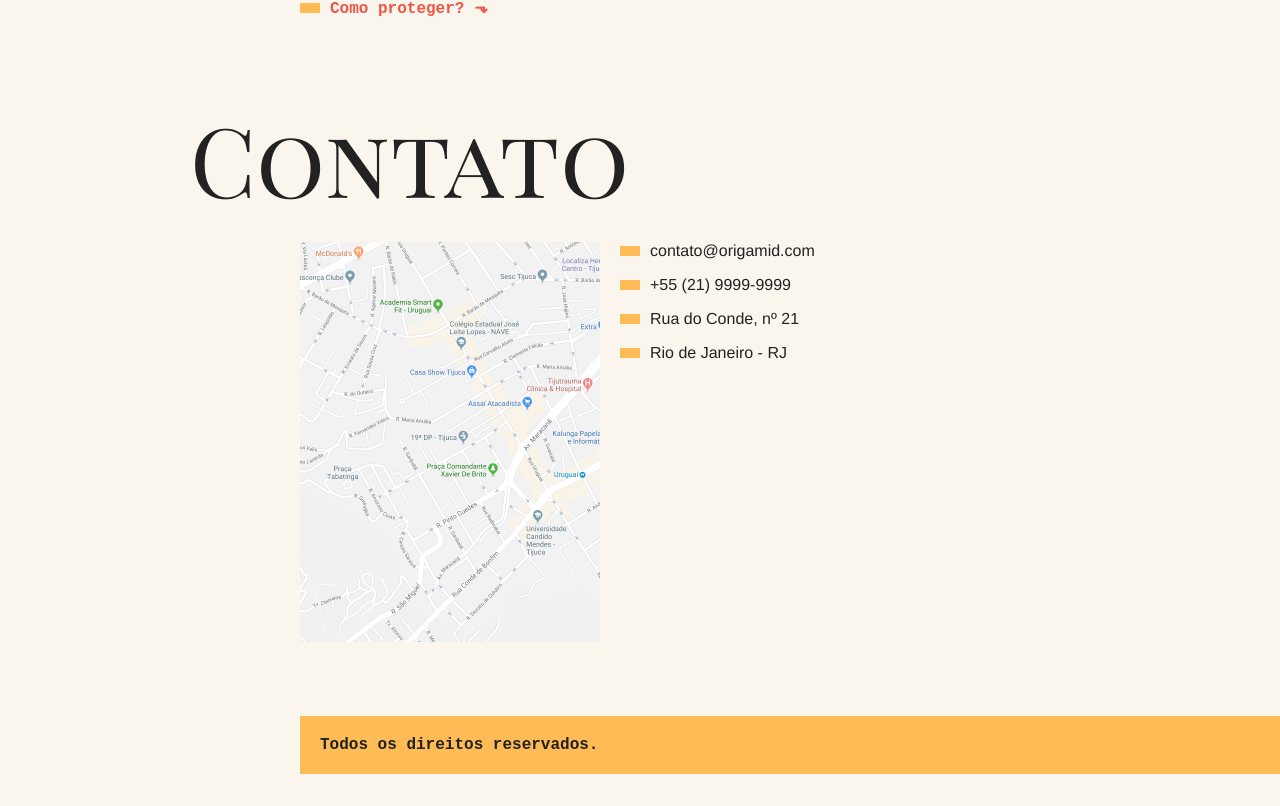
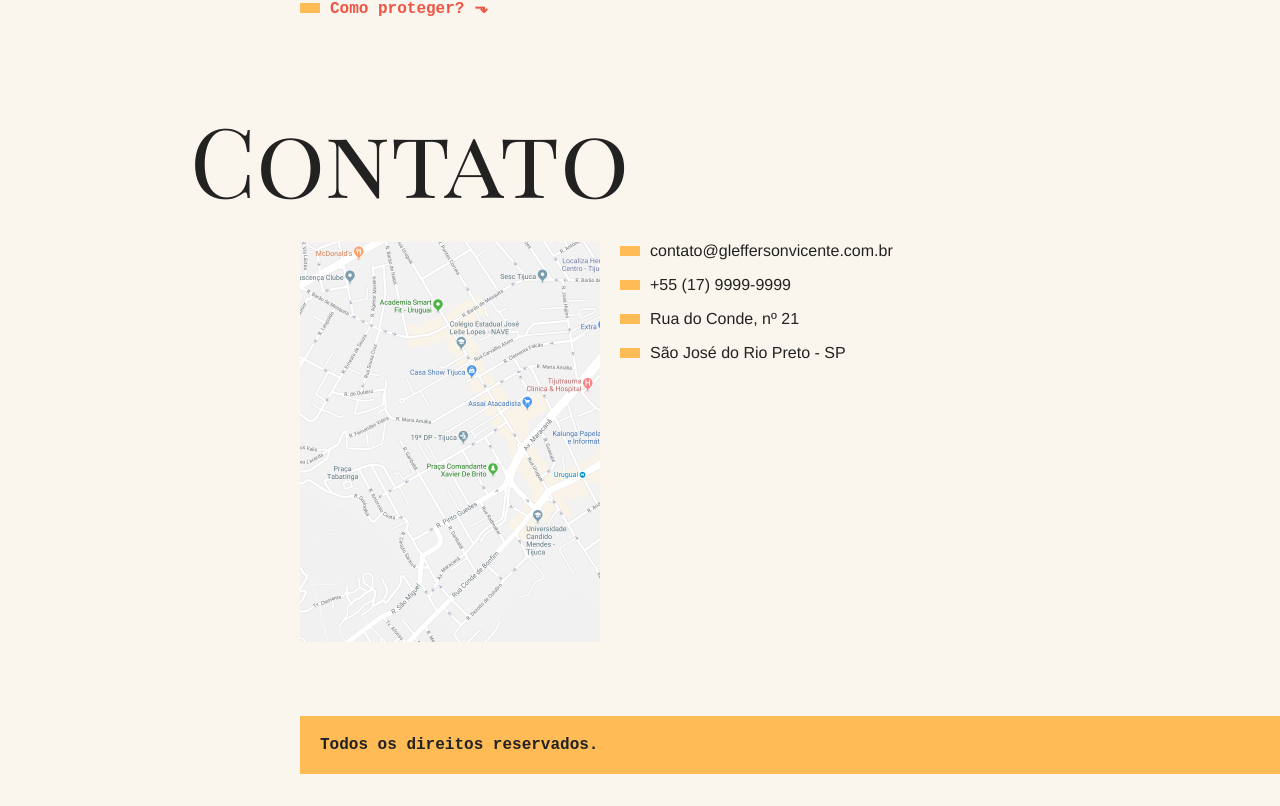
Before and after one commit to gleffersonv/projetoanimais, a plain HTML site: page index.html in a window 1280 px wide. Shown: the part 1178-1984 px from the top of the page. Drawn offline with Linux system fonts and the light colour scheme.

Commit message:
Atualizando

```diff
--- a/index.html
+++ b/index.html
@@ -120,10 +120,10 @@
       <img src="img/mapa.png">
     </div>
     <ul class="dados">
-      <li>contato@origamid.com</li>
-      <li>+55 (21) 9999-9999</li>
+      <li>contato@gleffersonvicente.com.br</li>
+      <li>+55 (17) 9999-9999</li>
       <li>Rua do Conde, nº 21</li>
-      <li>Rio de Janeiro - RJ</li>
+      <li>São José do Rio Preto - SP</li>
     </ul>
   </section>
 
```
